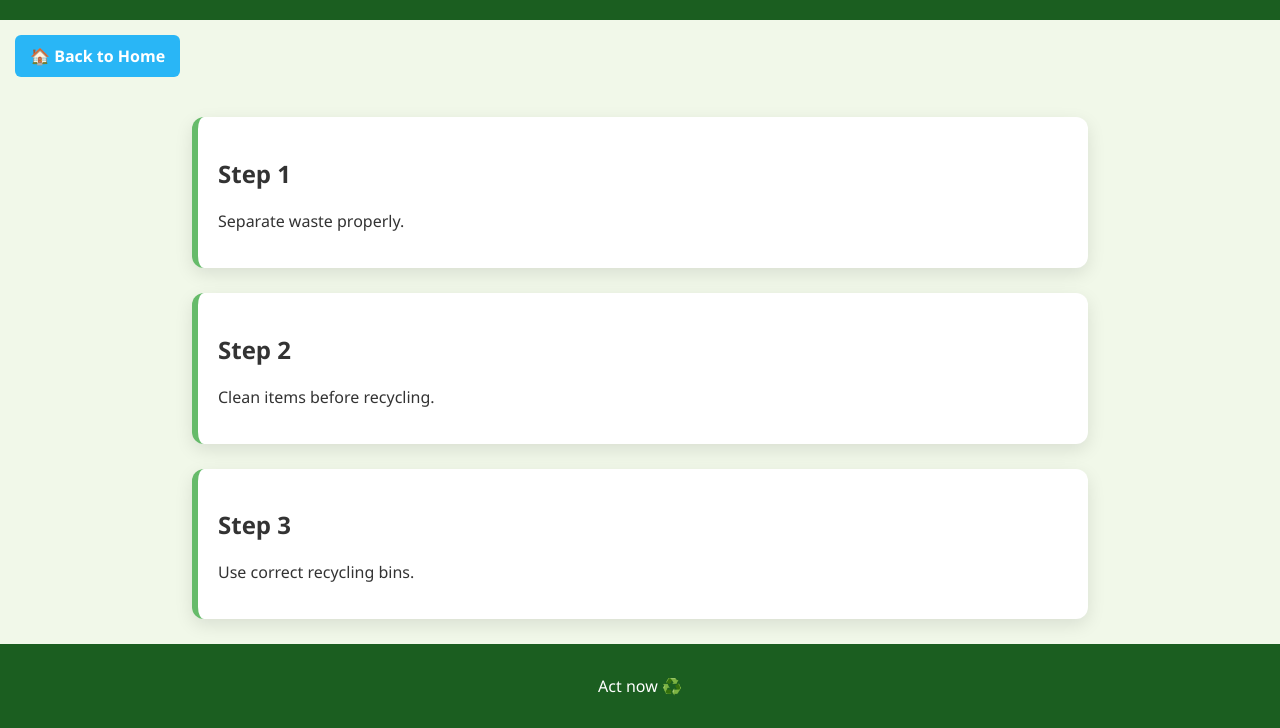
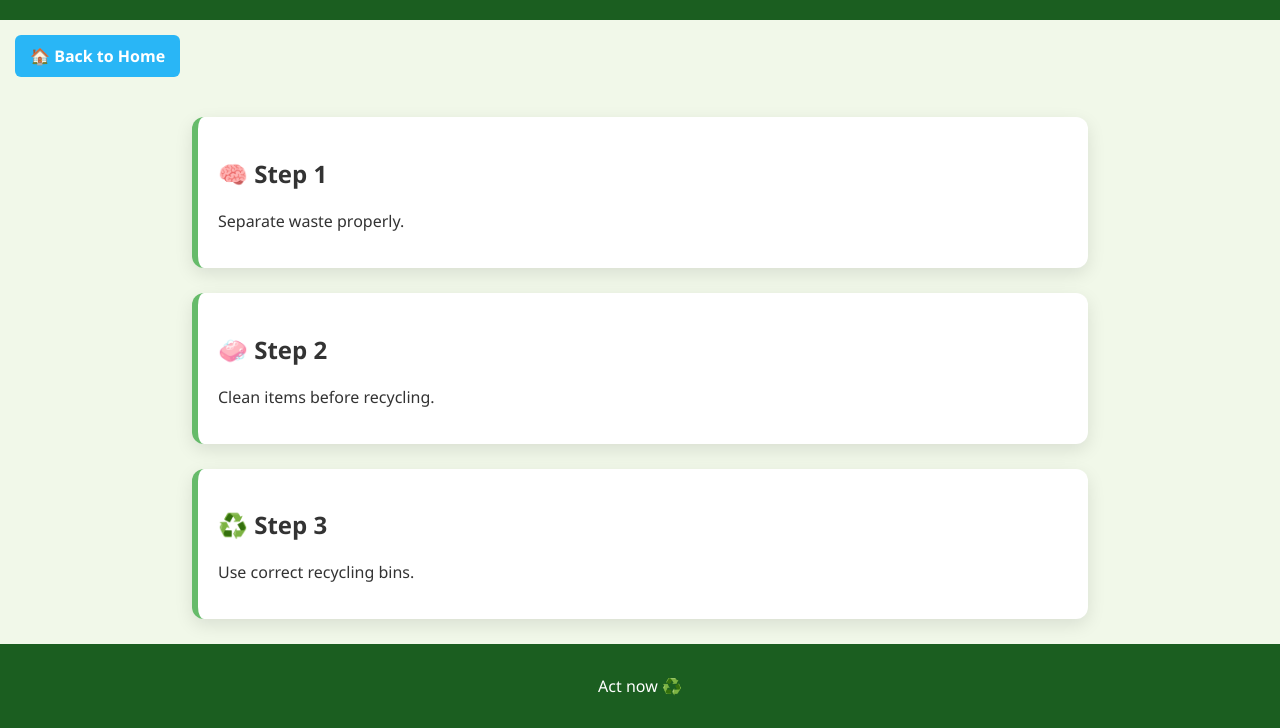
Before and after one commit to DespinMucyo1/recycling-lab, a plain HTML site: page how.html in a window 1280 px wide. Shown: the part 106-834 px from the top of the page. Drawn offline with Linux system fonts and the light colour scheme.

Commit message:
Update how.html

```diff
--- a/how.html
+++ b/how.html
@@ -1,7 +1,8 @@
 <!DOCTYPE html>
 <html>
 <head>
-    <title>How</title>
+    <title>How to Recycle</title>
+    <meta name="viewport" content="width=device-width, initial-scale=1.0">
     <link rel="stylesheet" href="style.css">
 </head>
 <body>
@@ -11,21 +12,22 @@
 <a class="home-btn" href="index.html">🏠 Back to Home</a>
 
 <section class="card">
-    <h2>Step 1</h2>
+    <h2>🧠 Step 1</h2>
     <p>Separate waste properly.</p>
 </section>
 
 <section class="card">
-    <h2>Step 2</h2>
+    <h2>🧼 Step 2</h2>
     <p>Clean items before recycling.</p>
 </section>
 
 <section class="card">
-    <h2>Step 3</h2>
+    <h2>♻️ Step 3</h2>
     <p>Use correct recycling bins.</p>
 </section>
 
 <footer><p>Act now ♻️</p></footer>
 
+<script src="script.js"></script>
 </body>
 </html>
```
